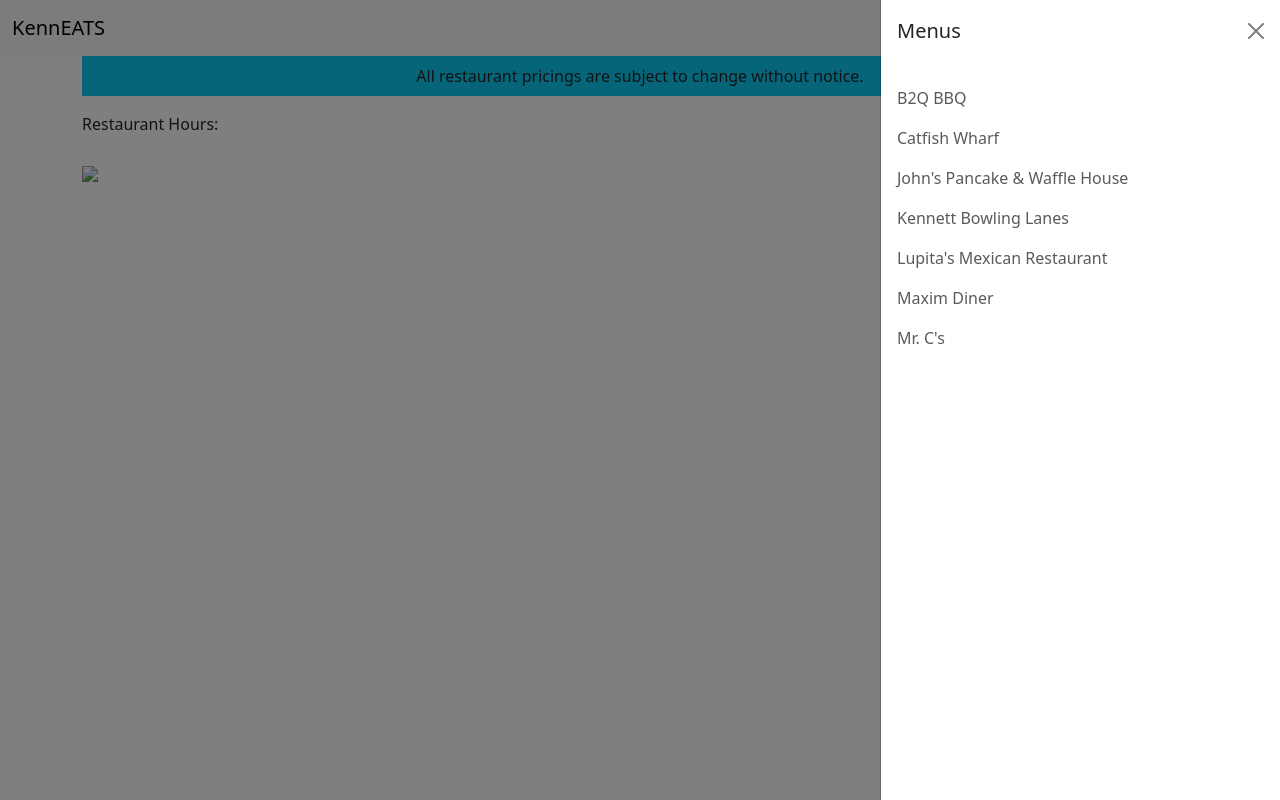
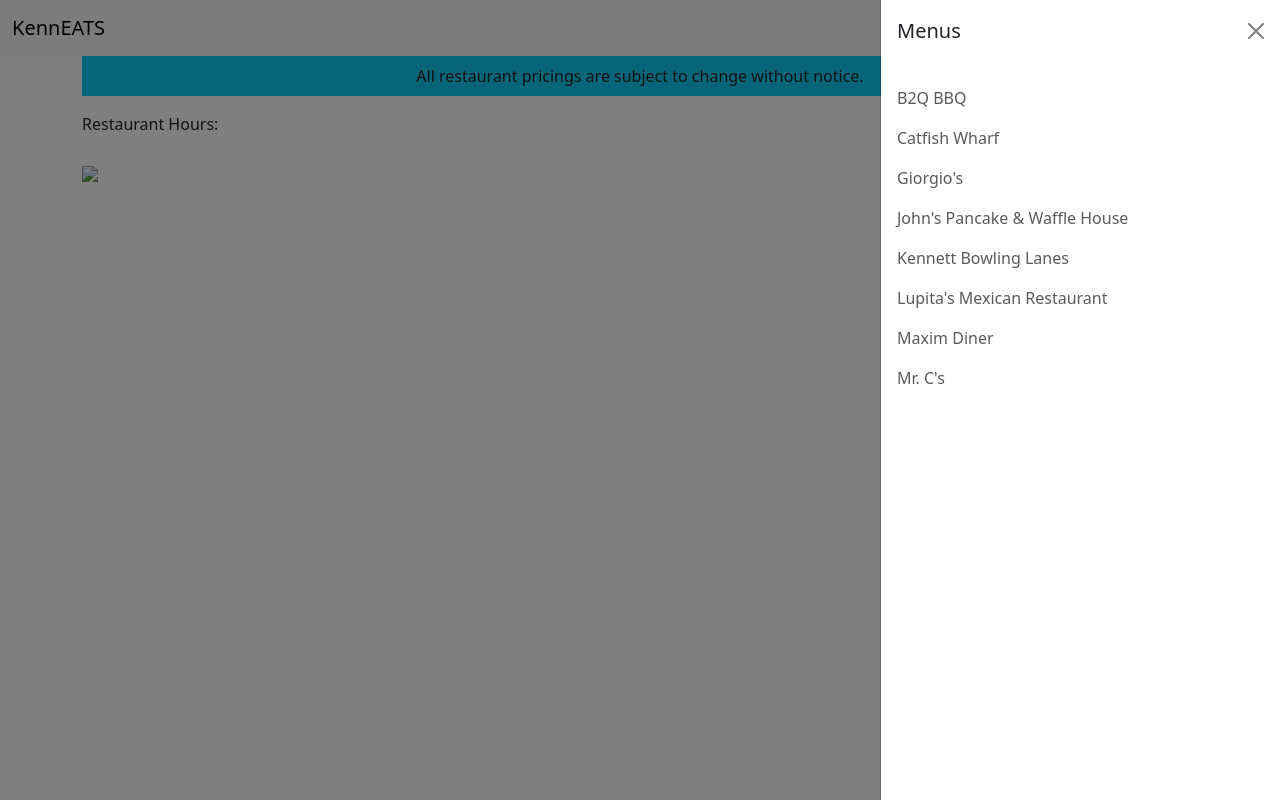
Before and after one commit to adostacey/menu-app, a Django app: template templates/menu.html in a window 1280 px wide, after a click on "Menus". Run offline with Django 3.2, Linux system fonts and the light colour scheme; the template is opened without the code that fills it, so the values that code supplies are empty.

Commit message:
Add Giorgios menu

```diff
--- a/templates/base.html
+++ b/templates/base.html
@@ -60,6 +60,9 @@
                                 <a class="nav-link" href="/menu/catfishwharf">Catfish Wharf</a>
                             </li>
                             <li class="nav-item">
+                                <a class="nav-link" href="/menu/giorgios">Giorgio's</a>
+                            </li>
+                            <li class="nav-item">
                                 <a class="nav-link" href="/menu/johns">John's Pancake & Waffle House</a>
                             </li>
                             <li class="nav-item">
```
